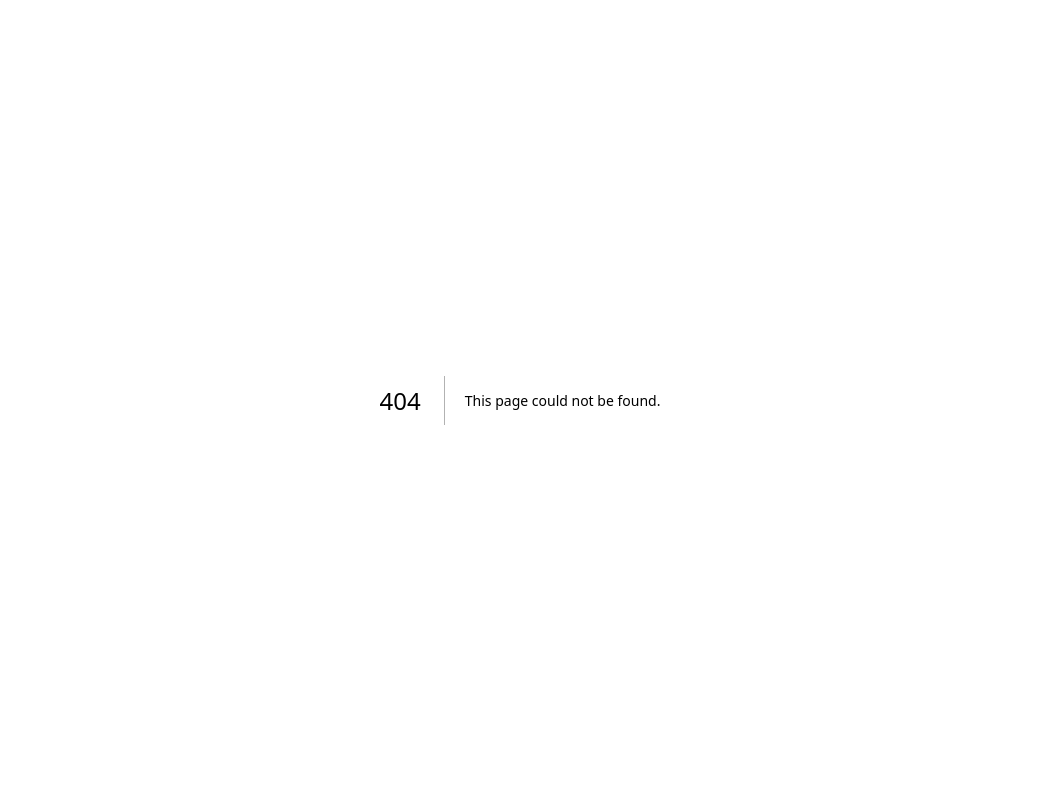
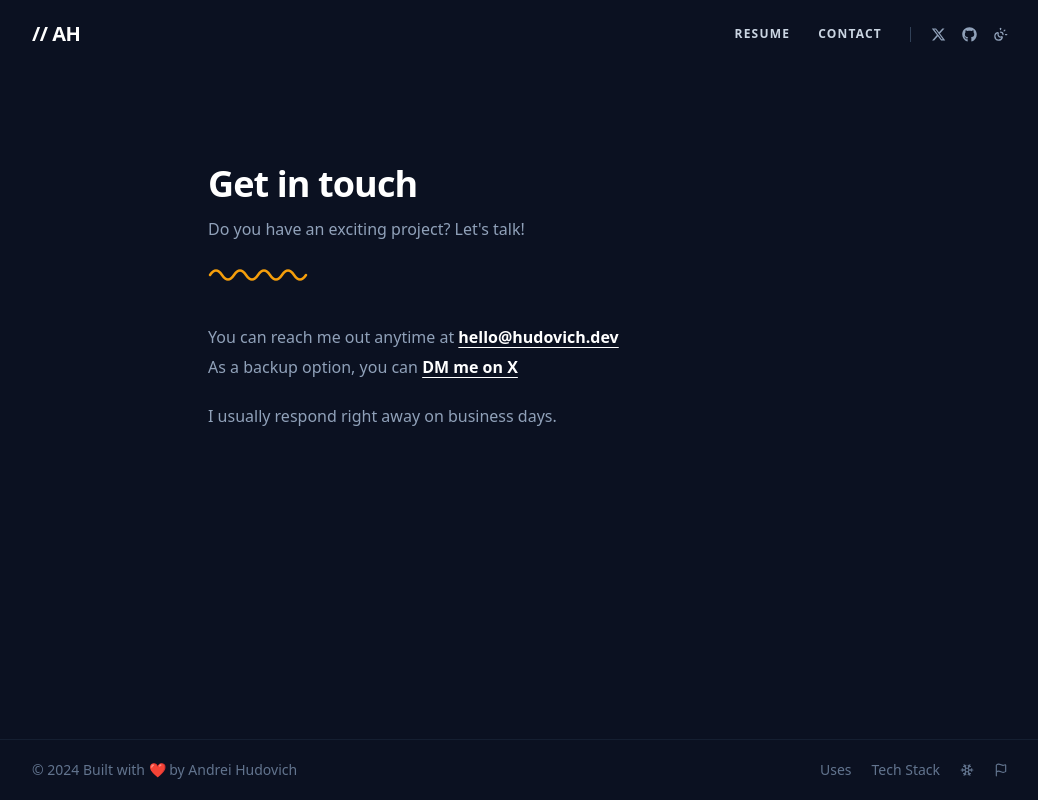
Before and after one commit to Heritage-XioN/portfolio-v3, a Next.js app: page /contact in a window 1280 px wide. Before the commit this address had no page. Shown: the whole page, without its empty margins (120-1158 px from the left). Built offline with nearby package versions, Linux system fonts and the light colour scheme.

Commit message:
added contact page

```diff
--- /dev/null
+++ b/app/contact/page.tsx
@@ -0,0 +1,5 @@
+import { ContactPage } from "@/components/template/contact-page";
+
+export default function Contact() {
+  return <ContactPage />;
+}
--- /dev/null
+++ b/components/block/contact-page-content.tsx
@@ -0,0 +1,46 @@
+import { WavyLine } from "@/components/ui/wavy-line";
+
+export function ContactPageContent() {
+  return (
+    <section className="pb-10 pt-16 md:pt-24">
+      <h1 className="text-3xl font-bold tracking-tight text-white md:text-4xl">
+        Get in touch
+      </h1>
+
+      <p className="mt-3 text-base leading-relaxed text-slate-400">
+        Do you have an exciting project? Let&apos;s talk!
+      </p>
+
+      <div className="mt-6">
+        <WavyLine />
+      </div>
+
+      <div className="mt-10 space-y-1 text-base leading-relaxed text-slate-400">
+        <p>
+          You can reach me out anytime at{" "}
+          <a
+            href="mailto:hello@hudovich.dev"
+            className="font-bold text-white underline underline-offset-4 transition-colors hover:text-amber-500"
+          >
+            hello@hudovich.dev
+          </a>
+        </p>
+        <p>
+          As a backup option, you can{" "}
+          <a
+            href="https://twitter.com"
+            target="_blank"
+            rel="noopener noreferrer"
+            className="font-bold text-white underline underline-offset-4 transition-colors hover:text-amber-500"
+          >
+            DM me on X
+          </a>
+        </p>
+      </div>
+
+      <p className="mt-6 text-base text-slate-400">
+        I usually respond right away on business days.
+      </p>
+    </section>
+  );
+}
--- /dev/null
+++ b/components/template/contact-page.tsx
@@ -0,0 +1,17 @@
+import { Navbar } from "@/components/block/navbar";
+import { ContactPageContent } from "@/components/block/contact-page-content";
+import { Footer } from "@/components/block/footer";
+
+export function ContactPage() {
+  return (
+    <div className="flex min-h-screen flex-col bg-[#0B1121]">
+      <Navbar />
+
+      <main className="mx-auto w-full max-w-2xl flex-1 px-6">
+        <ContactPageContent />
+      </main>
+
+      <Footer />
+    </div>
+  );
+}
```
